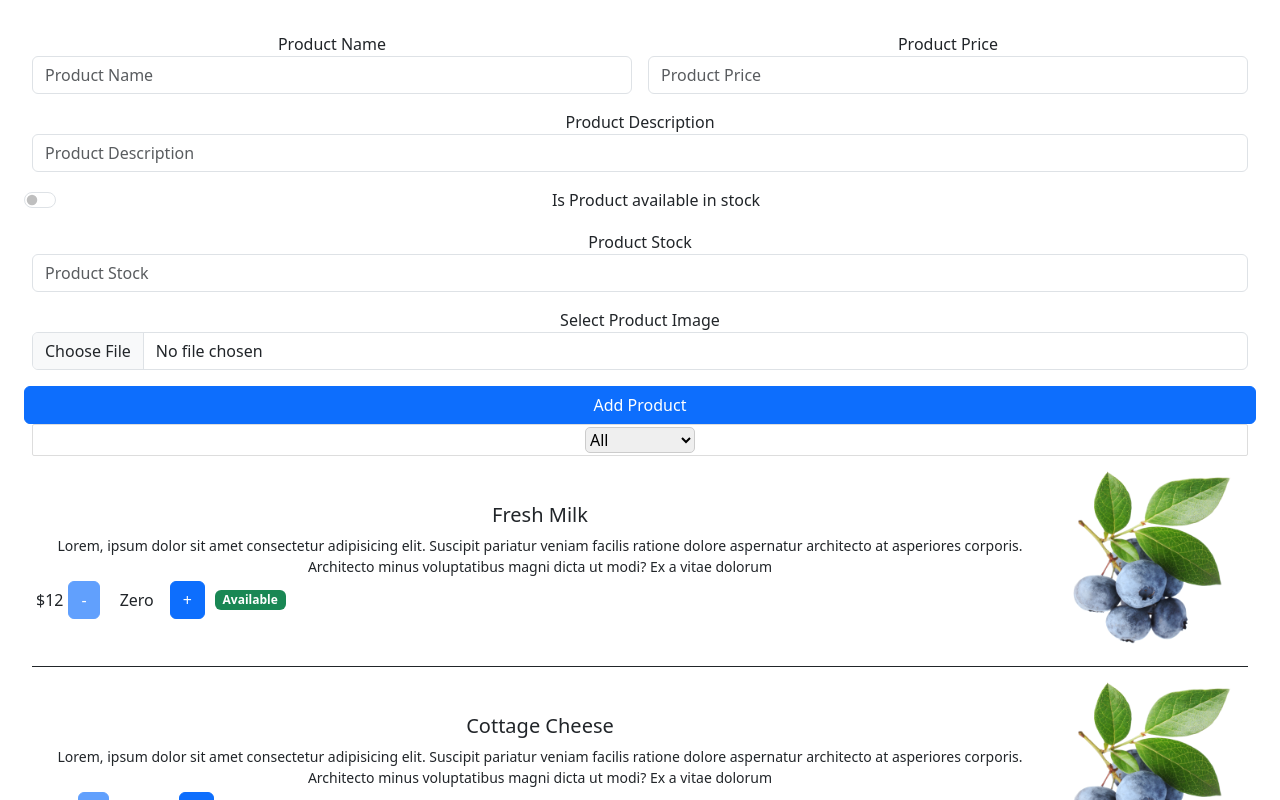
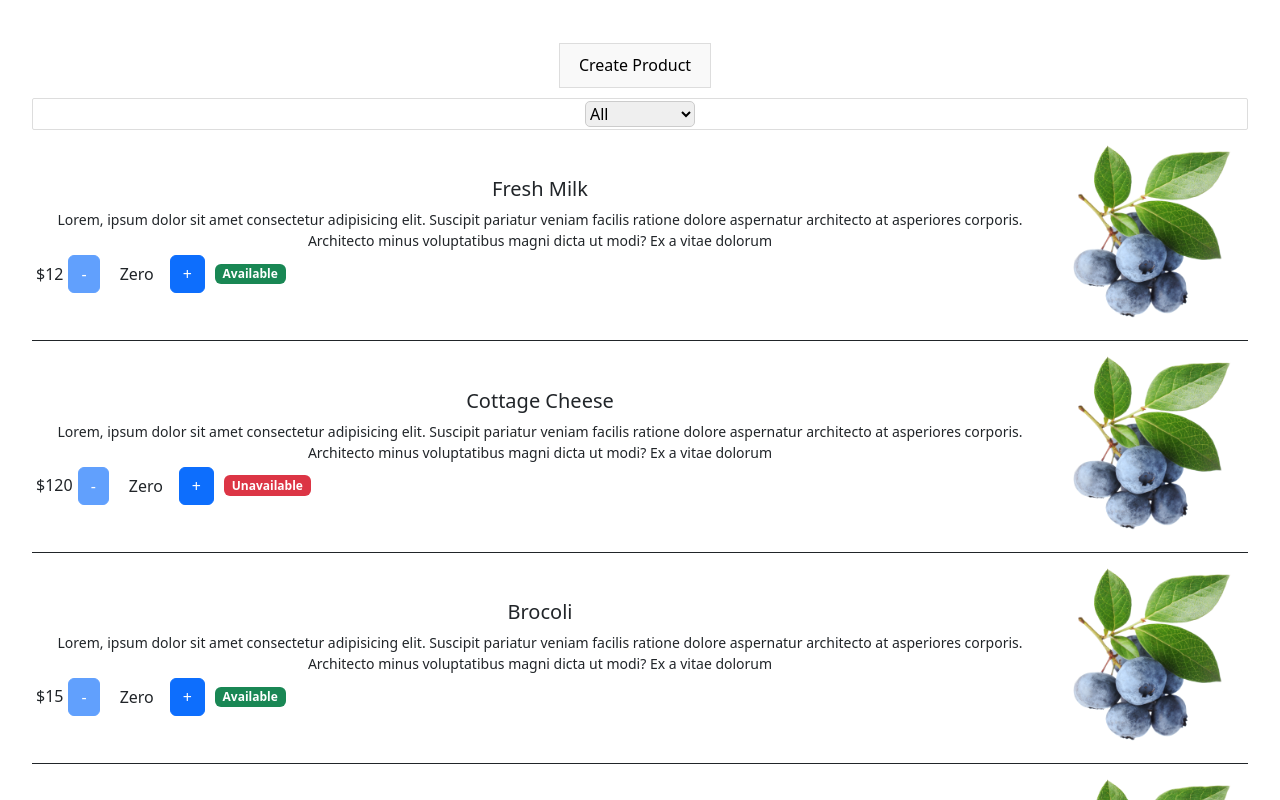
Before and after one commit to OkokoJnr/eccommerce, a React (Vite) app: page / in a window 1280 px wide. Shown: the top 800 px of the page. Built offline with nearby package versions, Linux system fonts and the light colour scheme.

Commit message:
add toggling of form functionality

```diff
--- a/src/Components/CreateProduct/CreateProduct.jsx
+++ b/src/Components/CreateProduct/CreateProduct.jsx
@@ -1,15 +1,26 @@
+import {useState} from 'react'
 import ProductForm from "./ProductForm";
 
 function CreateProduct({createProduct}){
+    let [showForm, updatShowForm] = useState(false)
+
 
 
     function onCreateProduct(product){
         createProduct(product)
     }
-
+    function toggleForm(){
+        updatShowForm(true)
+    }
+    function cancelCreateProduct(){
+        updatShowForm(false)
+    }
     return(<>
-            <ProductForm createProduct={onCreateProduct}/>
-    </>)
+    <div className="mx-auto" style={{ backgroundColor:'white', margin:'0.5px 0',borderRadius:'3px', padding:'10px 20px'}}>
+                {!showForm && <button onClick={toggleForm} style={{border:'1px solid #ddd'}}>Create Product</button>}
+                { showForm && <button style={{border:'1px solid #ddd', width:'100px'}} onClick={cancelCreateProduct}>X</button>}</div>
+                {showForm && <ProductForm createProduct={onCreateProduct} cancelForm = {cancelCreateProduct}/>  }
+                </>)
 }
 
 export default CreateProduct;
--- a/src/Components/CreateProduct/ProductForm.jsx
+++ b/src/Components/CreateProduct/ProductForm.jsx
@@ -1,6 +1,6 @@
 import { useState } from "react"
 
-function ProductForm({createProduct}){
+function ProductForm({createProduct, cancelForm}){
     let [Name, updateName] = useState('')
     let [price, updatePrice] = useState('')
     let [description, updateDesc] = useState('')
@@ -44,7 +44,7 @@ function ProductForm({createProduct}){
             image:image,
             price: Number(price)
         }
-        console.log(newProduct)
+
         updateName('')
         updatePrice('')
         updateDesc('')
@@ -52,6 +52,7 @@ function ProductForm({createProduct}){
         updateStock('')
         updateImage('')
         createProduct(newProduct)
+        cancelForm()
     }
 
     return(<>
```
